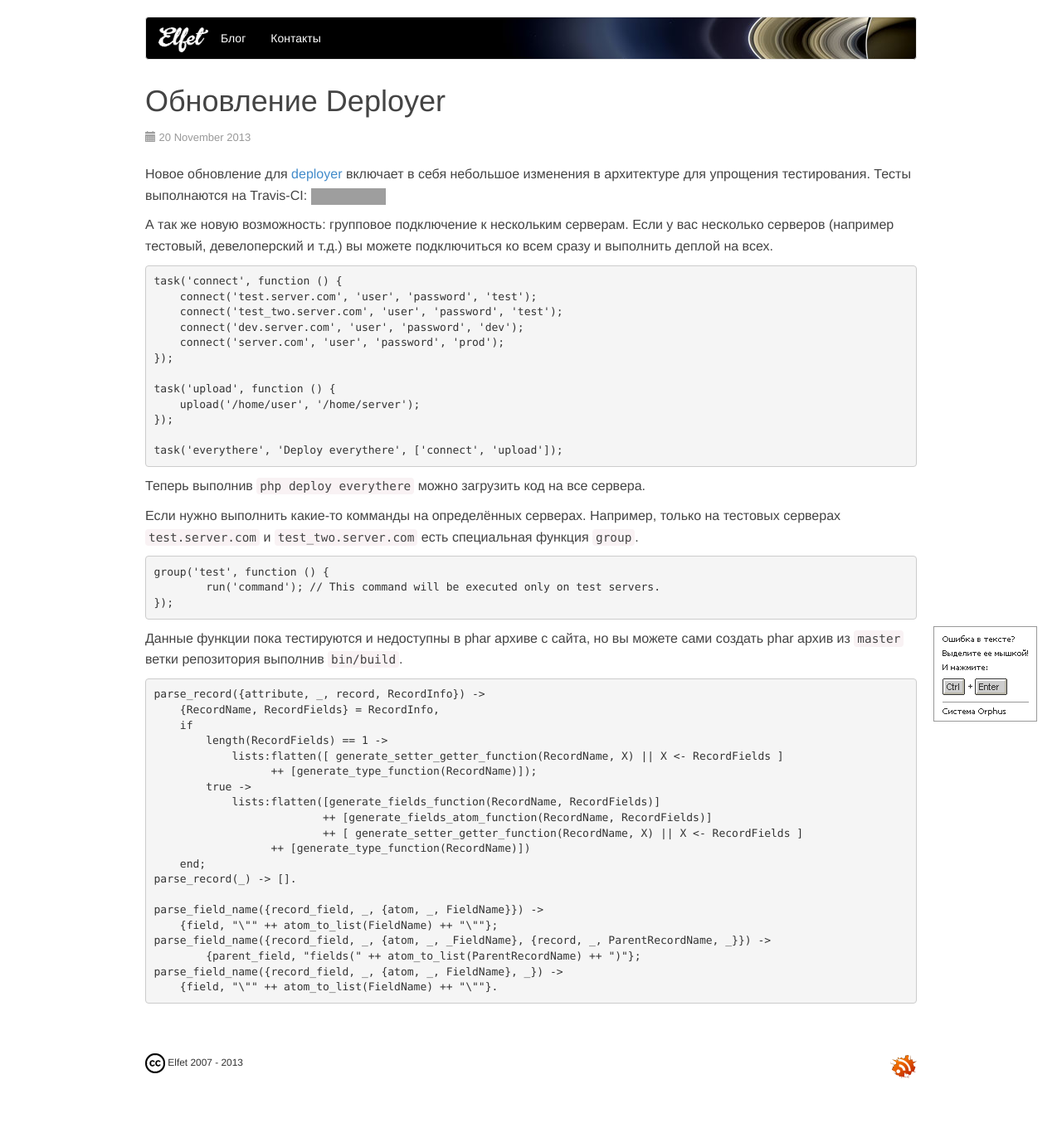
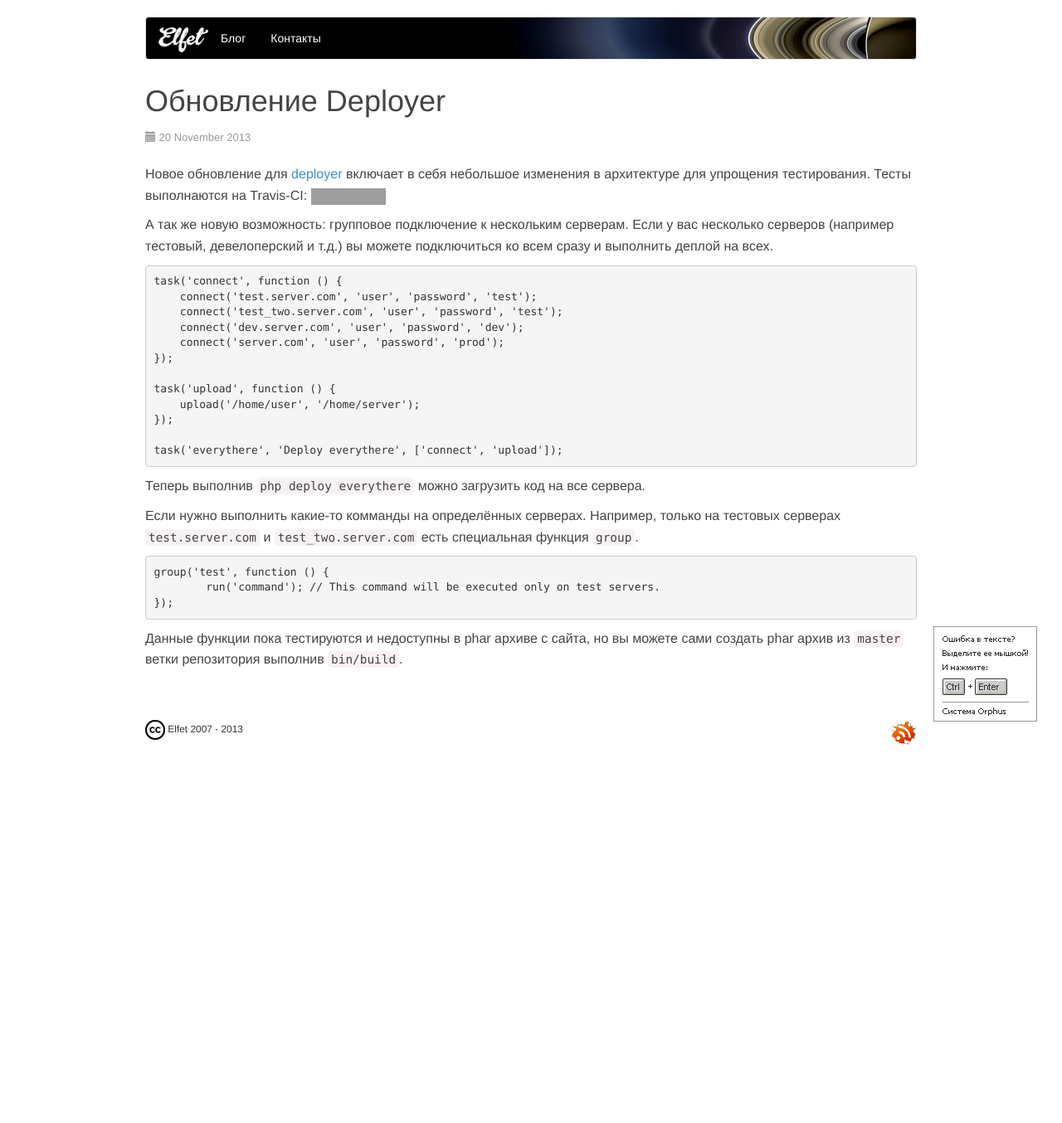
Before and after one commit to toFlash/medv.io, a Jekyll site: the page built from _posts/2013-11-20-deployer-update-0.4.0.md, in a window 1280 px wide. Shown: the whole page at 83% size. Built offline with Jekyll 4.4.1, drawn with Linux system fonts in a browser that asks for light colours; Markdown is read by kramdown in place of the engine named in the settings; comment, search, counter and statistics services are not loaded; after the commit the page ends 952 px from its top, so only the background shows below that; grey boxes are pictures that could not be loaded.

Commit message:
Update 2013-11-20-deployer-update-0.4.0.md

```diff
--- a/_posts/2013-11-20-deployer-update-0.4.0.md
+++ b/_posts/2013-11-20-deployer-update-0.4.0.md
@@ -35,24 +35,3 @@ published: true
     });
 
 Данные функции пока тестируются и недоступны в phar архиве с сайта, но вы можете сами создать phar архив из `master` ветки репозитория выполнив `bin/build`.
-
-    parse_record({attribute, _, record, RecordInfo}) ->
-        {RecordName, RecordFields} = RecordInfo,
-        if
-    	length(RecordFields) == 1 ->
-    	    lists:flatten([ generate_setter_getter_function(RecordName, X) || X <- RecordFields ]
-    		  ++ [generate_type_function(RecordName)]);
-    	true ->
-    	    lists:flatten([generate_fields_function(RecordName, RecordFields)]
-    			  ++ [generate_fields_atom_function(RecordName, RecordFields)]
-    			  ++ [ generate_setter_getter_function(RecordName, X) || X <- RecordFields ]
-    		  ++ [generate_type_function(RecordName)])
-        end;
-    parse_record(_) -> [].
-
-    parse_field_name({record_field, _, {atom, _, FieldName}}) ->
-        {field, "\"" ++ atom_to_list(FieldName) ++ "\""};
-    parse_field_name({record_field, _, {atom, _, _FieldName}, {record, _, ParentRecordName, _}}) ->
-    	{parent_field, "fields(" ++ atom_to_list(ParentRecordName) ++ ")"};
-    parse_field_name({record_field, _, {atom, _, FieldName}, _}) ->
-        {field, "\"" ++ atom_to_list(FieldName) ++ "\""}.
```
